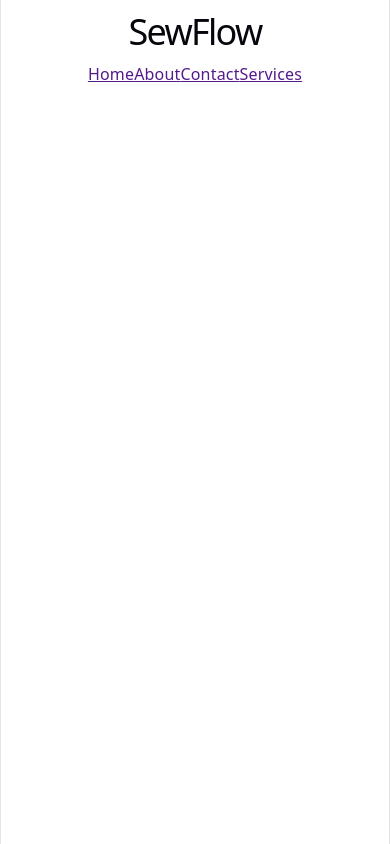
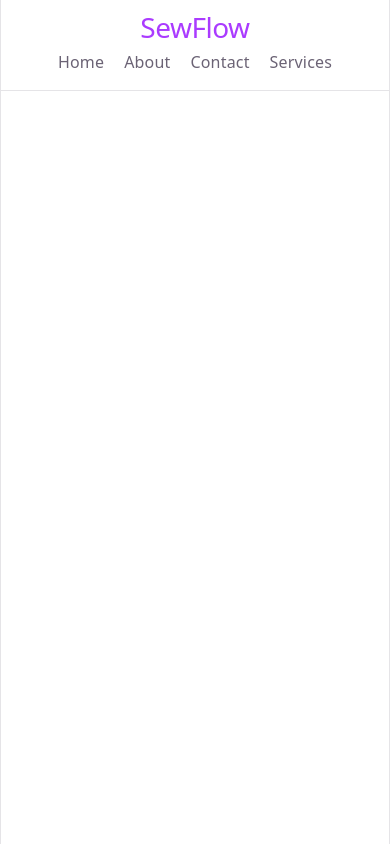
Before and after one commit to OlatomiwaTech/ReactJS-Course-from-brocode, a React (Vite) app in the folder my-react-app/: page / in a window 390 px wide. Built offline with nearby package versions, Linux system fonts and the light colour scheme.

Commit message:
feat: add Header.css for styling the Header component

```diff
--- a/my-react-app/src/Header.css
+++ b/my-react-app/src/Header.css
@@ -0,0 +1,53 @@
+header {
+  display: flex;
+  align-items: center;
+  justify-content: space-between;
+  gap: 24px;
+  padding: 16px 32px;
+  border-bottom: 1px solid var(--border);
+  text-align: left;
+}
+
+header h1 {
+  margin: 0;
+  color: var(--accent);
+  font-size: 28px;
+  letter-spacing: -0.5px;
+}
+
+header > div {
+  display: flex;
+  align-items: center;
+  gap: 24px;
+}
+
+header a {
+  color: var(--text);
+  font-size: 16px;
+  text-decoration: none;
+  transition: color 0.2s ease;
+}
+
+header a:hover,
+header a:focus-visible {
+  color: var(--accent);
+}
+
+header a:focus-visible {
+  outline: 2px solid var(--accent);
+  outline-offset: 4px;
+}
+
+@media (max-width: 600px) {
+  header {
+    flex-direction: column;
+    gap: 12px;
+    padding: 16px;
+  }
+
+  header > div {
+    flex-wrap: wrap;
+    justify-content: center;
+    gap: 12px 20px;
+  }
+}
```
